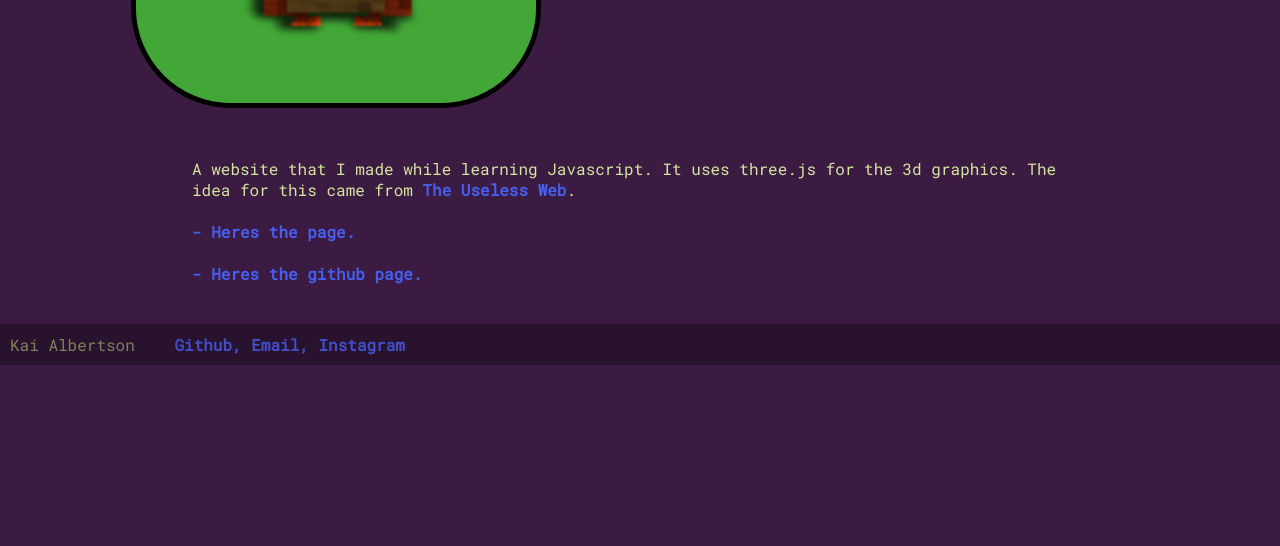
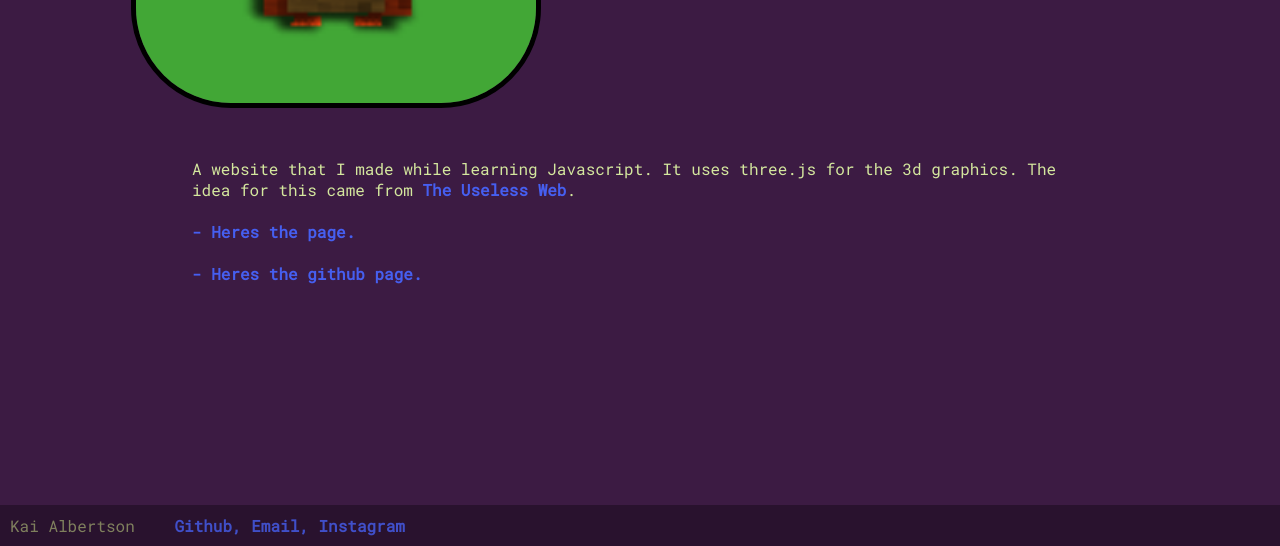
Before and after one commit to kaighe/digital-portfolio-old, a plain HTML site: page projects/Frogs/index.html in a window 1280 px wide. Shown: the part 254-800 px from the top of the page. Drawn offline with Linux system fonts and the light colour scheme.

Commit message:
fixed footer positioning

```diff
--- a/projects/style.css
+++ b/projects/style.css
@@ -14,6 +14,7 @@ body {
 }
 
 .site-wrapper{
+    min-height: calc(100vh - 81px);
     overflow: hidden;
 }
 
```
